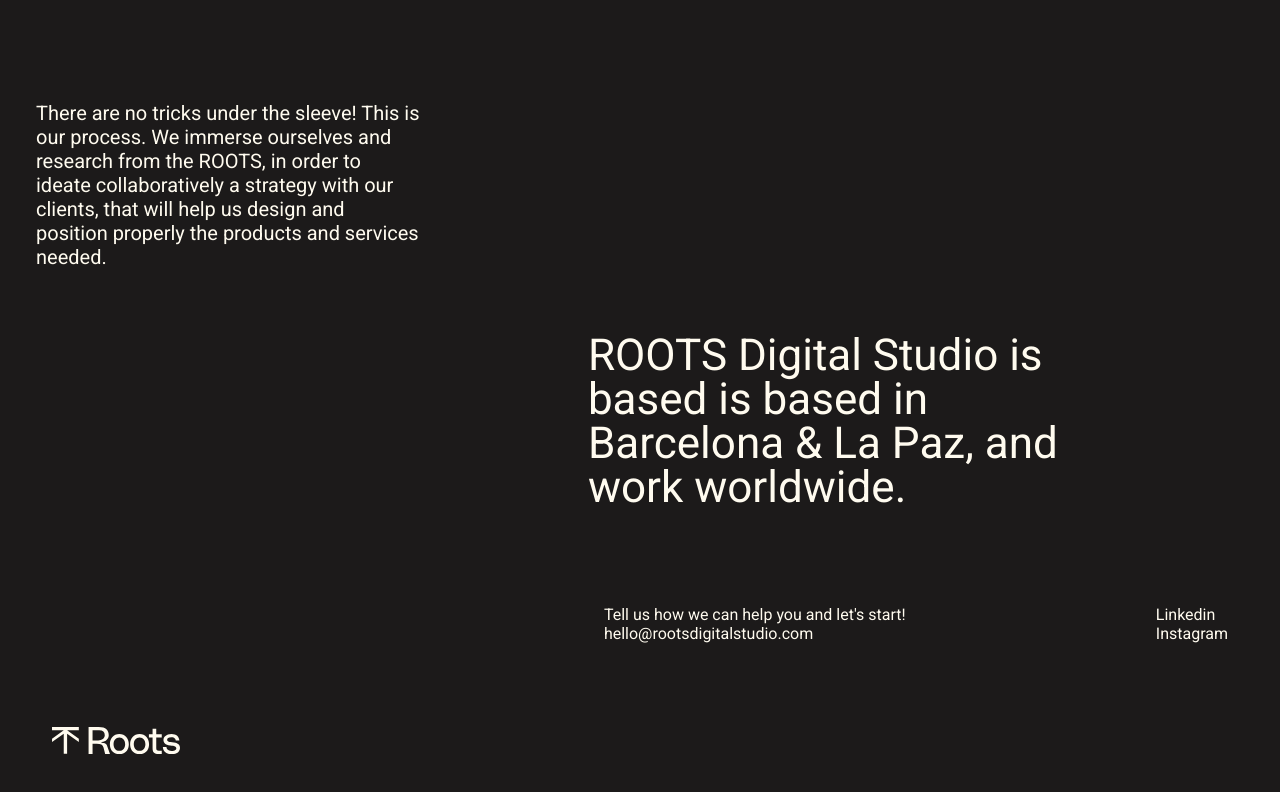
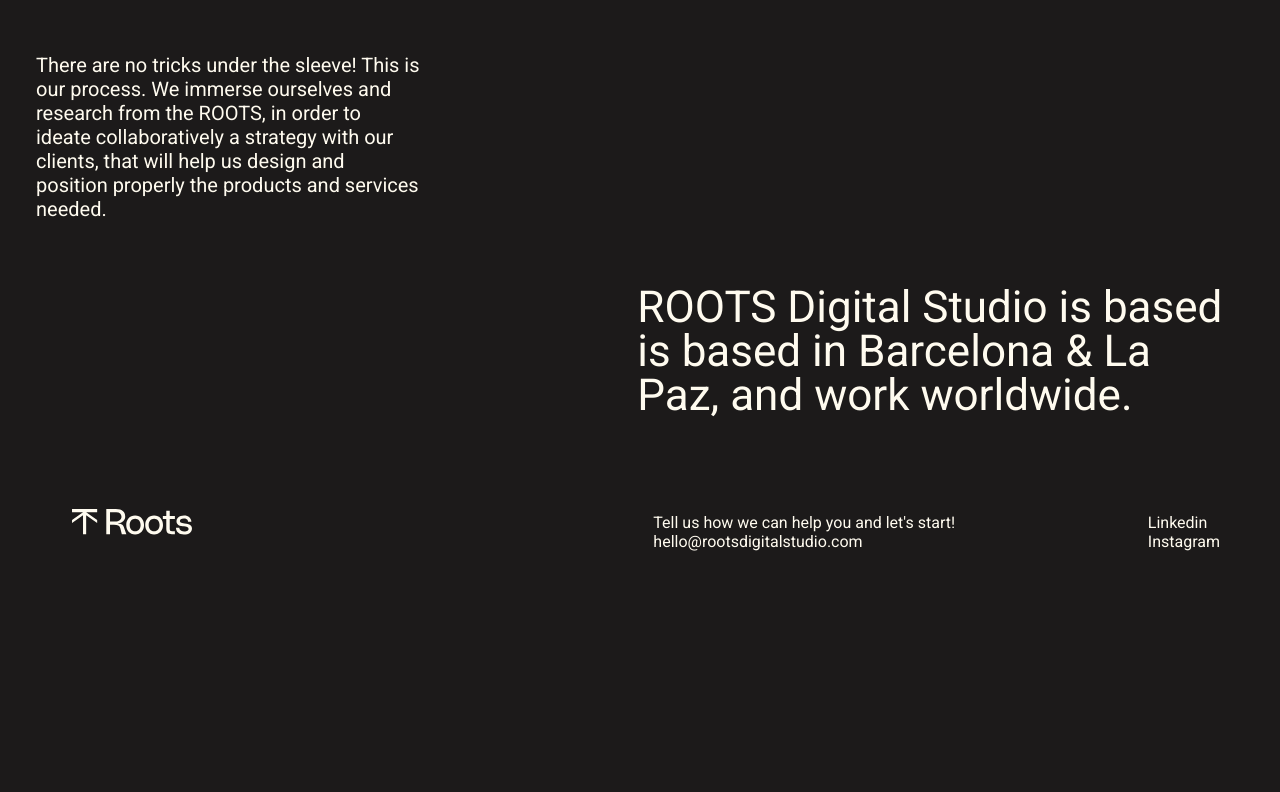
Before and after one commit to owenc8/web-dev-2-P-02, a plain HTML site: page index.html in a window 1280 px wide. Shown: the part 1499-2291 px from the top of the page. After the commit the page ends 2110 px from the top, so only its background shows below. Drawn offline with nearby package versions, Linux system fonts and the light colour scheme; files that its build step writes are made by us from their sources; a web font is replaced by a local one.

Commit message:
footer updated

```diff
--- a/index.html
+++ b/index.html
@@ -84,8 +84,7 @@
           >
         </li>
       </ul>
-      <ul class="footer-logo">
-        <li>
+      <div class="footer-logo">
         <svg
           viewBox="0 0 315 67"
           xmlns="http://www.w3.org/2000/svg"
@@ -112,10 +111,7 @@
             d="M272.86 49.4972C273.33 60.1306 280.761 67 293.836 67C307.005 67 315 60.6952 315 50.9087C315 43.0042 308.604 39.2402 295.623 37.8286C285.182 36.6994 283.395 34.6292 283.395 31.5239C283.395 28.3244 286.217 25.2191 293.836 25.2191C302.302 25.2191 304.371 30.2065 304.653 33.3118H313.495C312.837 24.2781 306.252 17.3146 294.118 17.3146C280.95 17.3146 274.365 24.9368 274.365 32.1826C274.365 38.4874 278.316 44.2275 290.92 45.5449C301.925 46.6742 305.97 47.9916 305.97 52.3202C305.97 55.4256 303.43 59.0955 294.212 59.0955C284.806 59.0955 281.796 53.1671 281.702 49.4972H272.86Z"
           ></path>
         </svg>
-        </li>
-      </ul>
-      <!-- <div class="footer-logo">
-      </div> -->
+      </div>
     </footer>
   </body>
 </html>
--- a/scss/_goalsfooter.scss
+++ b/scss/_goalsfooter.scss
@@ -5,6 +5,17 @@
 body{
     background-color: $body-bg-color;
     color: $text-color;
+}
+
+.how-graph{
+    grid-column: 1/5;
+    @media(min-width:1024px){
+        grid-column:9/13;
+        position: sticky;
+        top: 8rem;
+        width: 45vw;
+        margin-top: none;
+    }
 }
 
 
@@ -60,13 +71,27 @@
 }
 }
 
+ li a{
+    @media(min-width:1024px){
+        text-decoration: none;
+    }
+}
+
+    footer {
+    position: relative;
+}
+
+
 footer {
+        display: grid;
         grid-template-columns: repeat(4, 1fr);
         column-gap: 20px;
         padding: 0px 20px;
         @media(min-width:1024px){
         display: grid;
         grid-template-columns:repeat(12, 1fr);
+        column-gap: 28px;
+        padding: 0px 28px;
     }
     }
 
@@ -80,49 +105,34 @@
     }
 }
 
-
-.footer-email {
+ .footer-email{
     grid-column: 1/5;
     @media(min-width:1024px){
-        grid-column:7/13;
-        padding-bottom: 0px;
-        margin-bottom: 0px;
+        grid-column:7/11;
+        margin-bottom: 28px;
     }
 }
-
-
- li a{
-    @media(min-width:1024px){
-        text-decoration: none;
-    }
-}
-
 
 .footer-social{
     grid-column: 1/5;
     @media(min-width:1024px){
-        grid-column:13/13;
+        grid-column:12/13;
+        margin-bottom: 28px;
     }
 }
 
-
 .footer-logo{
     grid-column: 4/5;
-    max-width: 30vw;
+    position: absolute;
+    right: 28px;
+    bottom: 28px;
+    width: 100px;
     @media(min-width:1024px){
         grid-column:1/13;
-        max-width: 10vw;
+        margin-bottom: 28px;
+        position: absolute;
+        left: 28px;
+        bottom: 28px;
+        width: 120px;
     }
 }
-
-
-.how-graph{
-    grid-column: 1/5;
-    @media(min-width:1024px){
-        grid-column:9/13;
-        position: sticky;
-        top: 8rem;
-        width: 50vw;
-        margin-top: none;
-    }
-}
```
Lines whose indentation alone changed are shown as unchanged.
